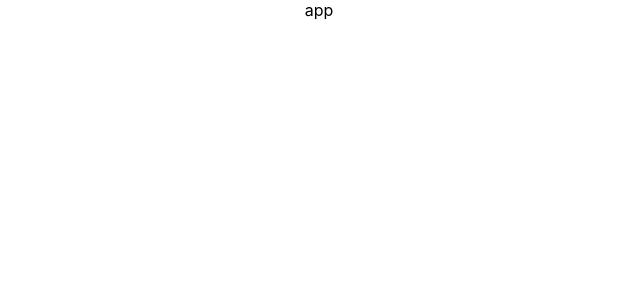
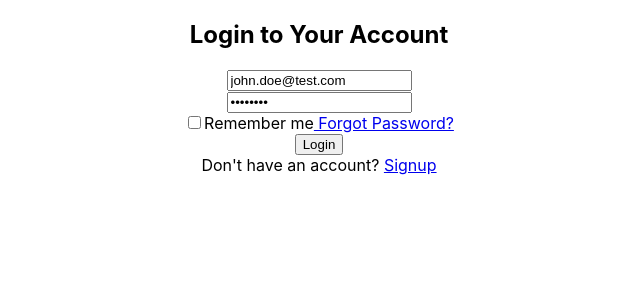
Before and after one commit to rfilenko/signup-form, a React (Create React App) app: page /signin in a window 1280 px wide. Shown: the top 300 px of the page, without its empty margins (321-961 px from the left). Built offline with nearby package versions, Linux system fonts and the light colour scheme.

Commit message:
routes, form components with basic form

```diff
--- a/src/App.js
+++ b/src/App.js
@@ -1,8 +1,21 @@
 import React from "react";
 import "./App.css";
 
+import FormMain from "./components/FormMain";
+import FormSignup from "./components/FormSignup";
+
+import { BrowserRouter as Router, Switch, Route } from "react-router-dom";
 function App() {
-  return <div className="App">app</div>;
+  return (
+    <Router>
+      <div className="App">
+        <Switch>
+          <Route exact path="/signin" component={FormMain} />
+          <Route exact path="/signup" component={FormSignup} />
+        </Switch>
+      </div>
+    </Router>
+  );
 }
 
 export default App;
--- /dev/null
+++ b/src/components/FormMain.js
@@ -0,0 +1,45 @@
+import React, { useState } from "react";
+import { Link, NavLink } from "react-router-dom";
+
+function FormMain() {
+  const [email, setEmail] = useState("john.doe@test.com");
+  const [password, setPassword] = useState("password");
+  const [isRemember, setIsRemember] = useState(false);
+  return (
+    <form>
+      <h2>Login to Your Account</h2>
+      <div className="form-field">
+        <label htmlFor="email">
+          <input type="email" name="email" value={email} />
+        </label>
+      </div>
+      <div className="form-field">
+        <label htmlFor="password">
+          <input
+            type="password"
+            name="password"
+            value={password}
+            placeholder={password}
+          />
+        </label>
+      </div>
+      <div className="form-field remember-block">
+        <label>
+          <input type="checkbox" name="isRemember" value={isRemember} />
+          <span></span>
+          Remember me
+        </label>
+
+        <Link to="/forgot"> Forgot Password?</Link>
+      </div>
+      <div className="form-field">
+        <button>Login</button>
+      </div>
+      <div className="form-field signup-block">
+        <span>Don't have an account? </span>
+        <Link to="/signup"> Signup</Link>
+      </div>
+    </form>
+  );
+}
+export default FormMain;
--- /dev/null
+++ b/src/components/FormSignup.js
@@ -0,0 +1,43 @@
+import React, { useState } from "react";
+import { Link, NavLink } from "react-router-dom";
+
+function FormSignup() {
+  const [email, setEmail] = useState("john.doe@test.com");
+  const [password, setPassword] = useState("password");
+  const [user, setUser] = useState("Johnny Doe");
+
+  return (
+    <form>
+      <h2>Signup For An Account</h2>
+      <div className="form-field">
+        <label htmlFor="user">
+          <input type="text" name="user" />
+        </label>
+      </div>
+      <div className="form-field">
+        <label htmlFor="email">
+          <input type="email" name="email" value={email} />
+        </label>
+      </div>
+      <div className="form-field">
+        <label htmlFor="password">
+          <input
+            type="password"
+            name="password"
+            value={password}
+            placeholder={password}
+          />
+        </label>
+      </div>
+      <div className="form-field">
+        <button>Sign me up</button>
+      </div>
+      <div className="form-field signup-block">
+        <span>Already have an account? </span>
+        <Link to="/signin"> Login</Link>
+      </div>
+    </form>
+  );
+}
+
+export default FormSignup;
```
Also changed, not shown: 1 other file (tests, documents, lock files or other folders).
